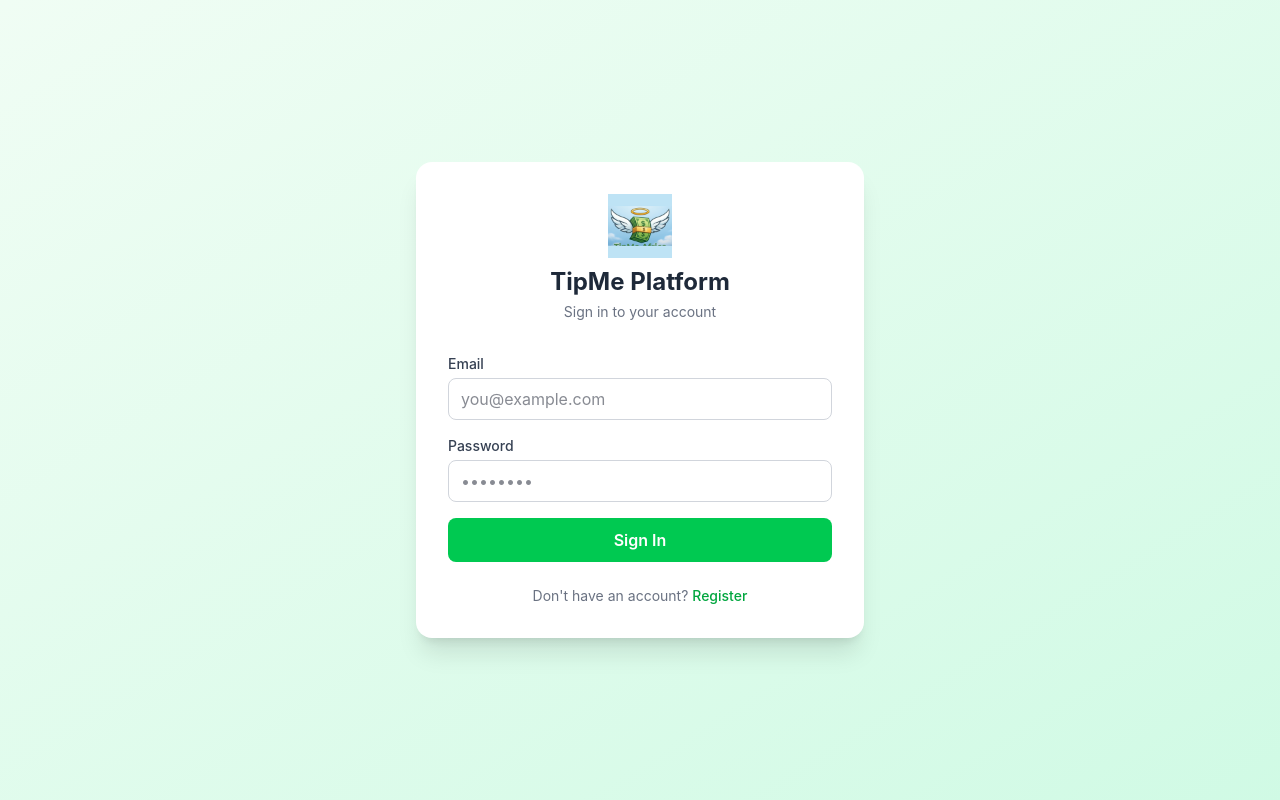
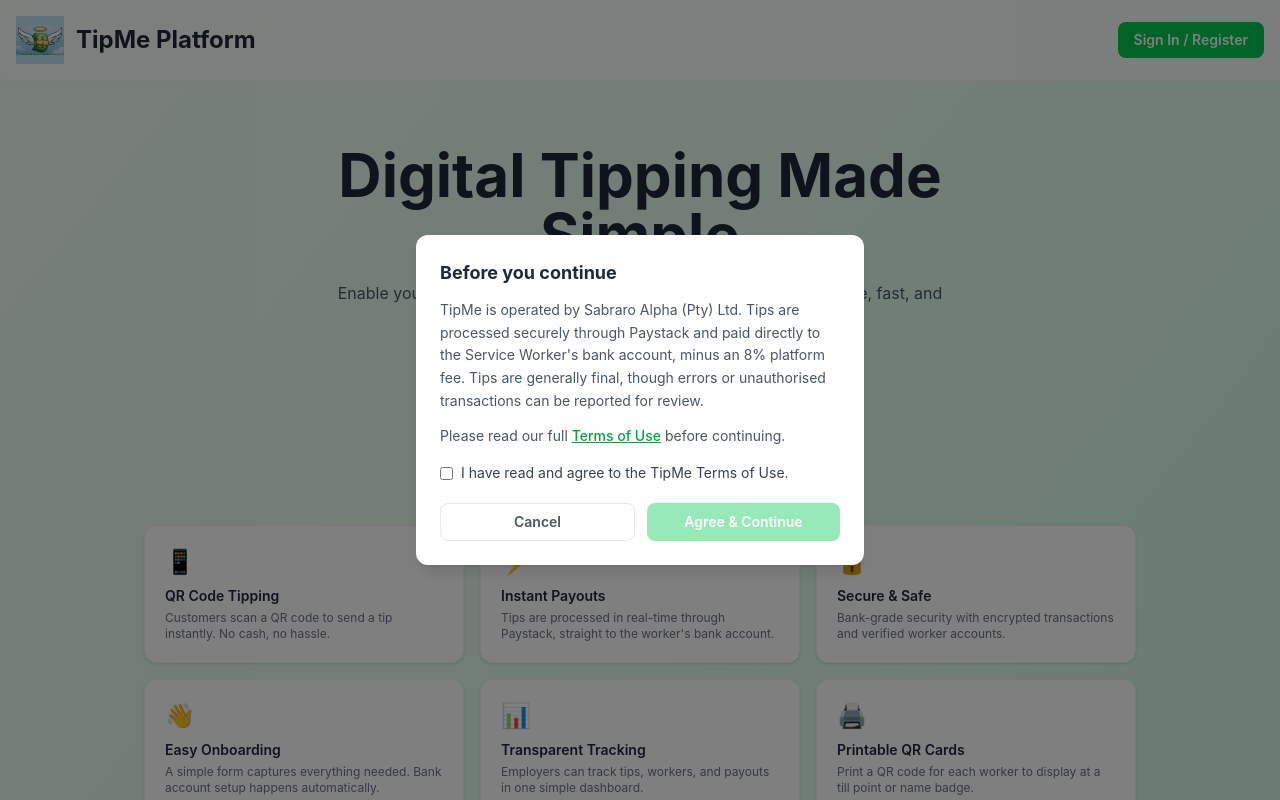
Before and after one commit to Usefulmall/Claude-Tipping-Platform-build, a React (Vite) app: page / in a window 1280 px wide. Both pictures are taken after a click on the button "Sign In / Register". Shown: the top 800 px of the page. Built offline with nearby package versions, Linux system fonts and the light colour scheme; no server answers.

Commit message:
Terms of Usage update

```diff
--- a/src/components/LandingPage.tsx
+++ b/src/components/LandingPage.tsx
@@ -1,3 +1,6 @@
+import { useState } from "react";
+import TermsGateModal from "./TermsGateModal";
+
 interface Props {
   onGetStarted: () => void;
 }
@@ -50,8 +53,17 @@ const STEP_COLORS = [
 ];
 
 export default function LandingPage({ onGetStarted }: Props) {
+  const [showTerms, setShowTerms] = useState(false);
+
   return (
     <div className="min-h-screen bg-gradient-to-br from-green-50 to-emerald-100">
+      {showTerms && (
+        <TermsGateModal
+          onAgree={onGetStarted}
+          onCancel={() => setShowTerms(false)}
+        />
+      )}
+
       {/* Top bar */}
       <header className="bg-white/70 backdrop-blur border-b border-gray-100 px-4 py-4 flex items-center justify-between">
         <div className="flex items-center gap-3">
@@ -59,7 +71,7 @@ export default function LandingPage({ onGetStarted }: Props) {
           <span className="font-bold text-gray-800 text-2xl">TipMe Platform</span>
         </div>
         <button
-          onClick={onGetStarted}
+          onClick={() => setShowTerms(true)}
           className="text-sm bg-green-500 hover:bg-green-600 text-white font-semibold px-4 py-2 rounded-lg transition"
         >
           Sign In / Register
@@ -76,7 +88,7 @@ export default function LandingPage({ onGetStarted }: Props) {
           and transparent — with automatic tracking for every tip.
         </p>
         <button
-          onClick={onGetStarted}
+          onClick={() => setShowTerms(true)}
           className="bg-green-500 hover:bg-green-600 text-white font-bold px-8 py-3 rounded-xl transition shadow-md"
         >
           Get Started
@@ -151,6 +163,12 @@ export default function LandingPage({ onGetStarted }: Props) {
           </p>
         </div>
       </section>
+
+      <footer className="text-center px-4 pb-10">
+        <a href="/terms" className="text-xs text-gray-500 underline hover:text-gray-700">
+          Terms of Use
+        </a>
+      </footer>
     </div>
   );
 }
--- /dev/null
+++ b/src/components/TermsGateModal.tsx
@@ -0,0 +1,64 @@
+import { useState } from "react";
+
+interface Props {
+  onAgree: () => void;
+  onCancel: () => void;
+}
+
+export default function TermsGateModal({ onAgree, onCancel }: Props) {
+  const [checked, setChecked] = useState(false);
+
+  return (
+    <div className="fixed inset-0 bg-black/50 flex items-center justify-center px-4 z-50">
+      <div className="bg-white rounded-xl max-w-md w-full p-6 shadow-lg">
+        <h2 className="text-lg font-bold text-gray-800 mb-3">Before you continue</h2>
+        <p className="text-sm text-gray-600 leading-relaxed mb-3">
+          TipMe is operated by Sabraro Alpha (Pty) Ltd. Tips are processed securely
+          through Paystack and paid directly to the Service Worker's bank account,
+          minus an 8% platform fee. Tips are generally final, though errors or
+          unauthorised transactions can be reported for review.
+        </p>
+        <p className="text-sm text-gray-600 leading-relaxed mb-4">
+          Please read our full{" "}
+          <a
+            href="/terms"
+            target="_blank"
+            rel="noopener noreferrer"
+            className="text-green-600 font-medium underline"
+          >
+            Terms of Use
+          </a>{" "}
+          before continuing.
+        </p>
+
+        <label className="flex items-start gap-2 mb-5 cursor-pointer">
+          <input
+            type="checkbox"
+            checked={checked}
+            onChange={(e) => setChecked(e.target.checked)}
+            className="mt-1"
+          />
+          <span className="text-sm text-gray-700">
+            I have read and agree to the TipMe Terms of Use.
+          </span>
+        </label>
+
+        <div className="flex gap-3">
+          <button
+            onClick={onCancel}
+            className="flex-1 text-sm font-semibold px-4 py-2 rounded-lg border border-gray-200 text-gray-600 hover:bg-gray-50 transition"
+          >
+            Cancel
+          </button>
+          <button
+            onClick={onAgree}
+            disabled={!checked}
+            className="flex-1 text-sm font-semibold px-4 py-2 rounded-lg bg-green-500 text-white hover:bg-green-600 disabled:opacity-40 disabled:cursor-not-allowed transition"
+          >
+            Agree & Continue
+          </button>
+        </div>
+      </div>
+    </div>
+  );
+}
```
